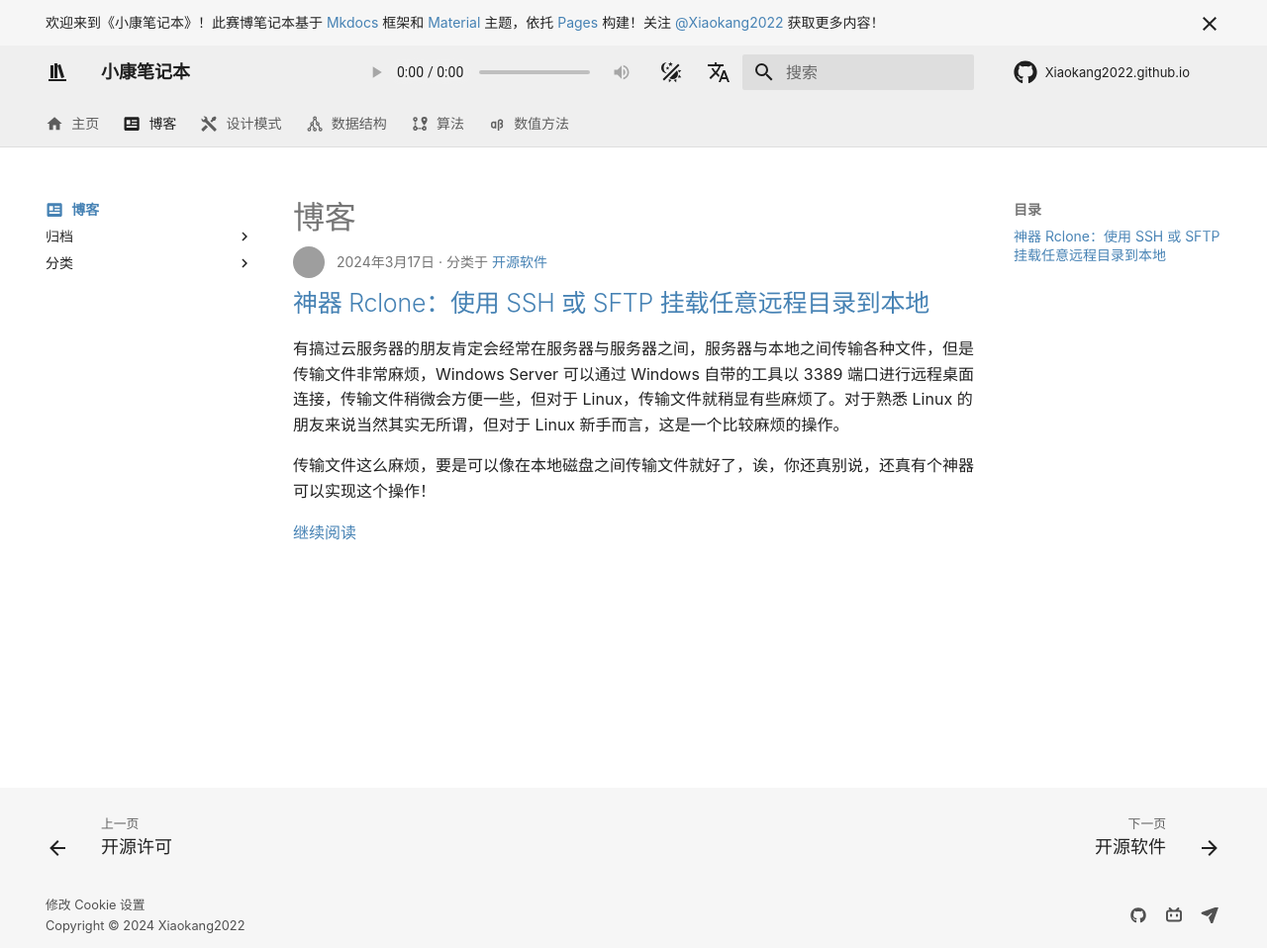
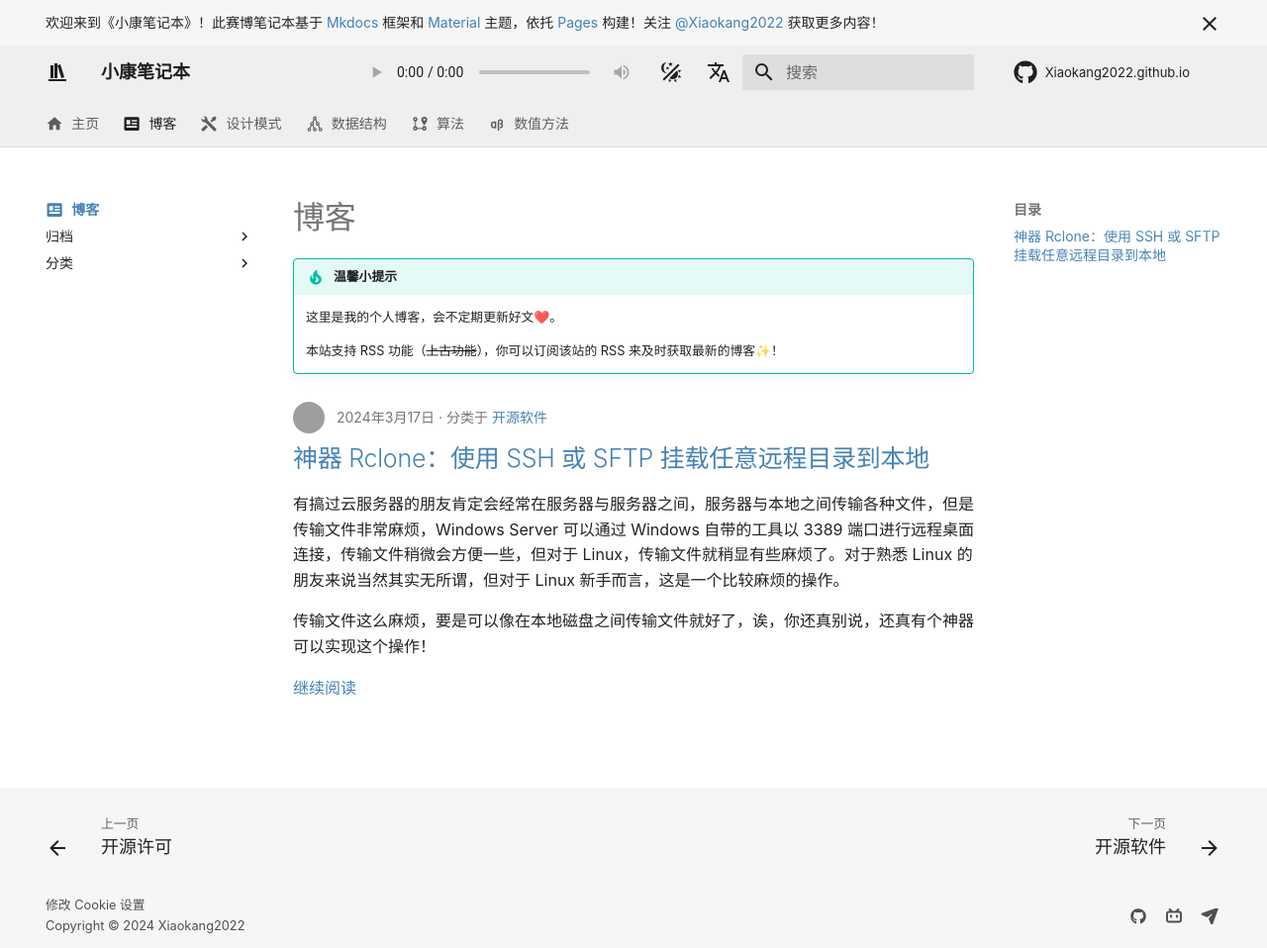
Before and after one commit to Xiaokang2022/Xiaokang2022.github.io, an MkDocs documentation site: the page built from docs/blog/index.md, in a window 1280 px wide and 958 px high. Shown: the whole window at 99% size. Built offline with MkDocs 1.6.1 and Material for MkDocs 9.7.7, drawn with Linux system fonts in a browser that asks for light colours; comment, search, counter and statistics services are not loaded; the version menu is left out; a style sheet for code colours, icons or effects is not loaded; some of the changed lines change nothing that is shown; grey boxes are pictures that could not be loaded.

Commit message:
支持快捷键切换博客页面

```diff
--- a/docs/blog/index.md
+++ b/docs/blog/index.md
@@ -3,3 +3,11 @@
 ---
 
 # 博客
+
+/// tip | 温馨小提示
+
+这里是我的个人博客，会不定期更新好文❤️。
+
+本站支持 RSS 功能（~~上古功能~~），你可以订阅该站的 RSS 来及时获取最新的博客✨！
+
+///
--- a/docs/overrides/js/shortcuts.js
+++ b/docs/overrides/js/shortcuts.js
@@ -1,6 +1,12 @@
 // 键盘左键上一页
 keyboard$.subscribe(function (key) {
   if (key.mode === "global" && key.type === "ArrowLeft") {
+    var elements = document.getElementsByClassName("md-pagination__link");
+    if (elements.length && elements[0].innerHTML.length > 5 && elements[1].innerHTML.length > 5) {
+      elements[1].click();
+      key.claim();
+      return;
+    }
     var elements = document.getElementsByClassName(
       "md-footer__link md-footer__link--prev"
     );
@@ -12,6 +18,12 @@
 // 键盘右键下一页
 keyboard$.subscribe(function (key) {
   if (key.mode === "global" && key.type === "ArrowRight") {
+    var elements = document.getElementsByClassName("md-pagination__link");
+    if (elements.length && elements[elements.length - 1].innerHTML.length > 5 && elements[elements.length - 2].innerHTML.length > 5) {
+      elements[elements.length - 2].click();
+      key.claim();
+      return;
+    }
     var elements = document.getElementsByClassName(
       "md-footer__link md-footer__link--next"
     );
--- a/mkdocs.yml
+++ b/mkdocs.yml
@@ -38,7 +38,7 @@
   - wikilinks # 快捷链接
 
   - toc: # 目录
-      marker: "" # 目录替换文本，空字符串则不替换，缺省为 [TOC]
+      # marker: "" # 目录替换文本，空字符串则不替换，缺省为 [TOC]
       # title: "" # 目录标题，material 主题会自动根据语言计算
       anchorlink: false # 锚点链接（默认值），给标题自身锚定链接
       permalink: ¶ # 锚点符号
@@ -241,9 +241,9 @@
     - icon: fontawesome/solid/paper-plane
       link: mailto:2951256653@qq.com
       name: 联系我
-  version:
-    provider: mike
-    alias: true
+  # version:
+  #   provider: mike
+  #   alias: true
   consent:
     actions:
       - accept
@@ -296,7 +296,7 @@
   - css/extra.css # 加载自定义的样式
   - https://unpkg.com/katex@latest/dist/katex.min.css # 数学表达式
   - https://cdnjs.cloudflare.com/ajax/libs/font-awesome/4.7.0/css/font-awesome.min.css # 图标字体库
-  - https://cdnjs.cloudflare.com/ajax/libs/lxgw-wenkai-screen-webfont/1.7.0/style.min.css # 设置字体（霞鹜文楷）
+  - https://cdnjs.cloudflare.com/ajax/libs/lxgw-wenkai-screen-webfont/1.7.0/style.min.css # 设置字体
 
 plugins:
   # 内置插件
@@ -309,7 +309,7 @@
       pagination_keep_content: true
       pagination_format: "$link_first $link_previous ~2~ $link_next $link_last"
   # 第三方插件
-  - mike:
+  # - mike:
   - macros:
   - table-reader:
   - markdown-exec:
```
